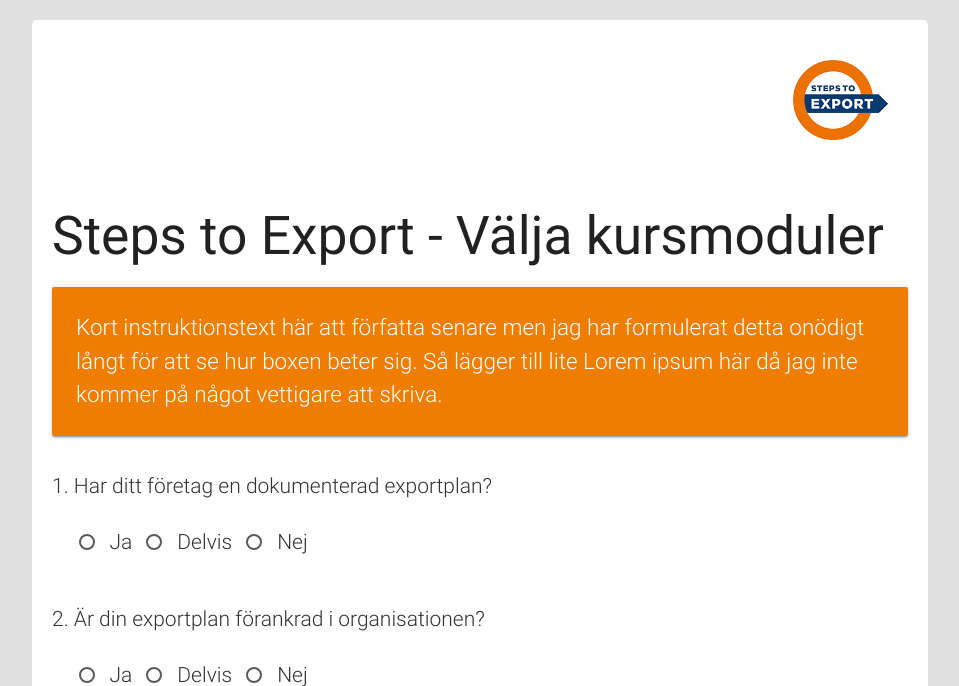
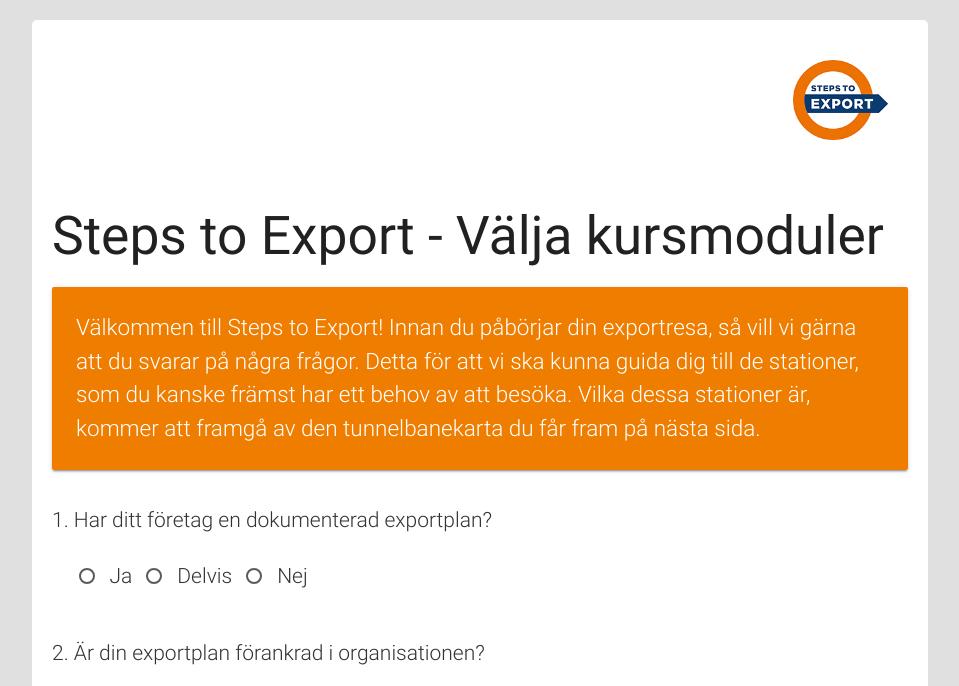
Before and after one commit to gustavwennerblom/ste_assess, a Flask app: page /assessment in a window 1280 px wide. Shown: the top 686 px of the page, without its empty margins (160-1119 px from the left). Run offline with Flask 2, Linux system fonts and the light colour scheme; some libraries are stand-ins or nearby versions.

Commit message:
Updated texts from Peter

```diff
--- a/templates/assessment.html
+++ b/templates/assessment.html
@@ -15,9 +15,11 @@
                 <h2>Steps to Export - Välja kursmoduler</h2>
                 <div class="card bus-yellow-dark">
                     <div class="card-content white-text">
-                    <p class="flow-text">Kort instruktionstext här att författa senare men jag har formulerat detta onödigt
-                    långt för att se hur boxen beter sig. Så lägger till lite Lorem ipsum här då jag inte
-                    kommer på något vettigare att skriva.</p>
+                    <p class="flow-text">Välkommen till Steps to Export! Innan du påbörjar din exportresa, så vill vi
+                        gärna att du svarar på några frågor. Detta för att vi ska kunna guida dig till de stationer,
+                        som du kanske främst har ett behov av att besöka. Vilka dessa stationer är, kommer att framgå
+                        av den tunnelbanekarta du får fram på nästa sida.
+                    </p>
                     </div>
                 </div>
             </div>
--- a/templates/feedback.html
+++ b/templates/feedback.html
@@ -25,7 +25,9 @@
                         <a href="https://www.business-sweden.se/kontakt/regionala-exportradgivare/">Visa mig!</a>
                     {% else %}
                         <span class="card-title">Tack för dina svar!</span>
-                        <p class="flow-text">Baserat på vad du berättat rekommenderar vi följande moduler</p>
+                        <p class="flow-text">Baserat på vad du berättat rekommenderar vi följande moduler. Detta är
+                            endast ett förslag och vill du besöka alla stationer eller välja några andra, så är det
+                            naturligtvis fritt fram att göra så.</p>
                     </div>
                 </div>
                     <ul class="collection">
```
